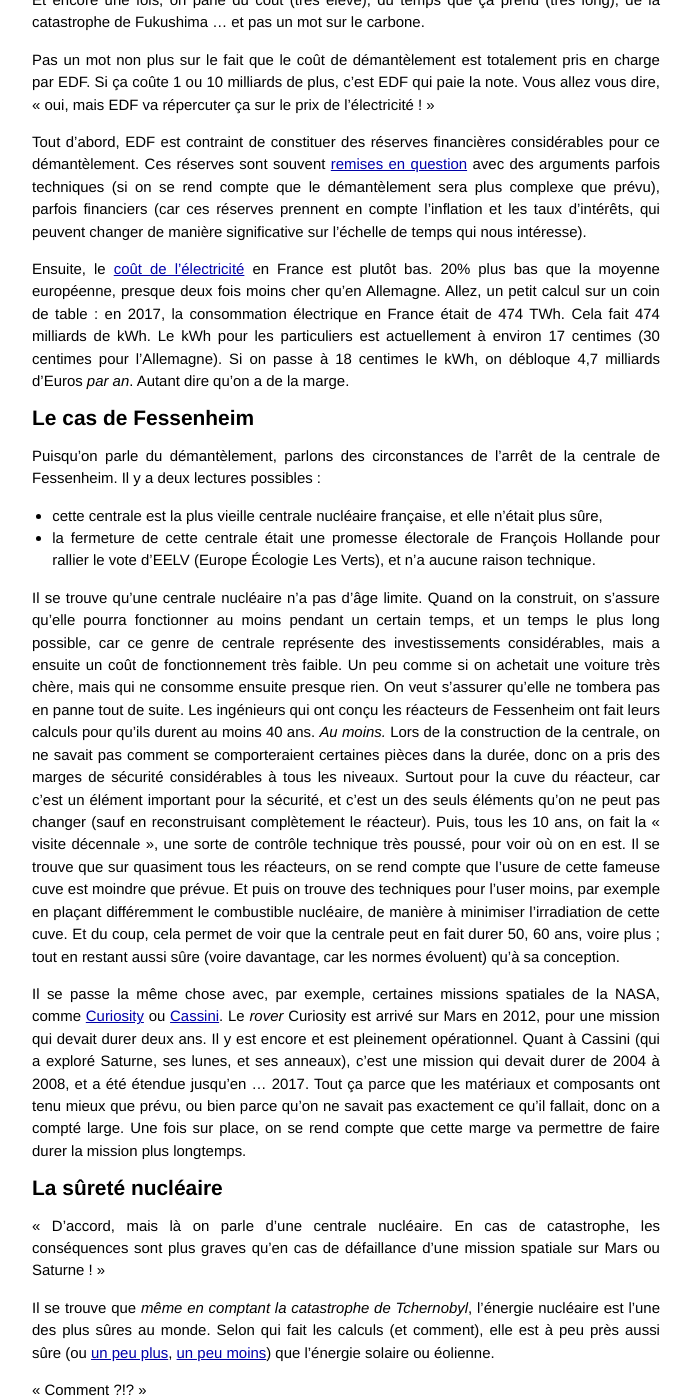
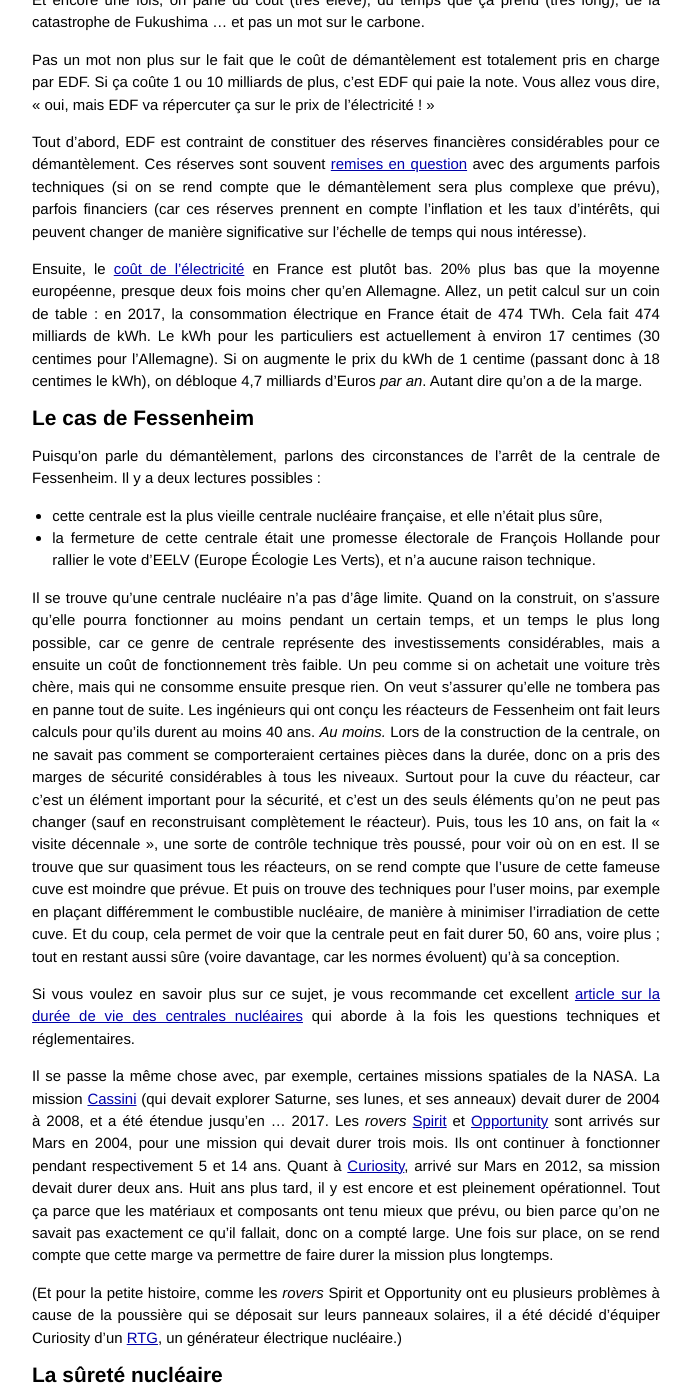
Before and after one commit to jpetazzo/jpetazzo.github.io, a Jekyll site: the page built from _posts/2020-07-31-selective-news-brief-me-nucleaire.markdown, in a window 1280 px wide and 1400 px high, scrolled down 4377 px. Shown: the whole window, without its empty margins (294-985 px from the left). Built offline with Jekyll 4.4.1, drawn with Linux system fonts in a browser that asks for light colours; comment, search, counter and statistics services are not loaded; some of the changed text lies outside the part shown.

Commit message:
many updates after Tristan's feedback

```diff
--- a/_posts/2020-07-31-selective-news-brief-me-nucleaire.markdown
+++ b/_posts/2020-07-31-selective-news-brief-me-nucleaire.markdown
@@ -45,7 +45,7 @@
 Dans son édition du [12 septembre 2019], *brief.me* parle
 du « surcoût caché des déchets nucléaires », reprenant
 un rapport de Greenpeace. Cela tombe quelques semaines
-après l'arrêt du [réacteur Astrid], un prototype de
+après l'arrêt du projet de [réacteur Astrid], un prototype de
 réacteur à neutrons rapides qui aurait permis de «&nbsp;brûler »
 certains déchets nucléaires, tout en produisant de l'électricité
 (et donc de l'argent). En particulier, il aurait
@@ -120,7 +120,7 @@
 permettant la construction de barrages, par exemple. C'est le cas
 de la [Norvège], qui produit 95% de son électricité de cette manière.
 En revanche, dans des pays comme la France ou l'Allemagne, on a déjà
-installé des barrages à peu près partout là où on pouvait.
+installé des barrages et centrales à peu près partout là où on pouvait.
 On est au max !
 
 **Les énergies solaire et éolienne**
@@ -137,11 +137,11 @@
 piscine sur pilotis, mais plutôt d'un lac en haut d'une montagne.)
 Quand il y a de l'électricité en rab', la station pompe de l'eau
 vers le haut. Puis, quand on
-a besoin de restituer l'électricité, les pompes se transforment
-en turbines, actionnées par l'eau qui redescend. Là aussi,
+a besoin de restituer l'électricité, on fait redescendre l'eau,
+qui fait alors tourner des turbines. Là aussi,
 on est limité par le terrain (en gros, il faut pouvoir installer
 une gigantesque piscine, de la taille d'un lac, le plus haut possible).
-Et là aussi, on est au max : on en a installé quasiment
+Et là aussi, on est (presque) au max : on en a installé quasiment
 partout là où on pouvait.
 
 Si vous n'êtes pas convaincu·e par ce discours, je vous invite à
@@ -244,7 +244,8 @@
 consommation électrique en France était de 474 TWh. Cela fait
 474 milliards de kWh. Le kWh pour les particuliers est actuellement
 à environ 17 centimes (30 centimes pour l'Allemagne).
-Si on passe à 18 centimes le kWh, on débloque 4,7 milliards d'Euros
+Si on augmente le prix du kWh de 1 centime
+(passant donc à 18 centimes le kWh), on débloque 4,7 milliards d'Euros
 *par an*. Autant dire qu'on a de la marge.
 
 
@@ -288,17 +289,29 @@
 peut en fait durer 50, 60 ans, voire plus ; tout en restant aussi
 sûre (voire davantage, car les normes évoluent) qu'à sa conception.
 
+Si vous voulez en savoir plus sur ce sujet, je vous recommande
+cet excellent [article sur la durée de vie des centrales nucléaires]
+qui aborde à la fois les questions techniques et réglementaires.
+
 Il se passe la même chose avec, par exemple, certaines missions
-spatiales de la NASA, comme [Curiosity] ou [Cassini]. Le *rover*
-Curiosity est arrivé sur Mars en 2012, pour une mission qui devait
-durer deux ans. Il y est encore et est pleinement opérationnel.
-Quant à Cassini (qui a exploré Saturne, ses lunes, et ses anneaux),
-c'est une mission qui devait durer de 2004 à 2008, et a été
-étendue jusqu'en ... 2017. Tout ça parce que les matériaux
+spatiales de la NASA.
+La mission [Cassini] (qui devait explorer Saturne, ses lunes, et ses anneaux)
+devait durer de 2004 à 2008, et a été étendue jusqu'en ... 2017.
+Les *rovers* [Spirit] et [Opportunity] sont arrivés sur Mars
+en 2004, pour une mission qui devait durer trois mois.
+Ils ont continuer à fonctionner pendant respectivement 5 et 14 ans.
+Quant à [Curiosity], arrivé sur Mars en 2012, sa mission devait
+durer deux ans. Huit ans plus tard, il y est encore et est pleinement opérationnel.
+Tout ça parce que les matériaux
 et composants ont tenu mieux que prévu, ou bien parce qu'on ne
 savait pas exactement ce qu'il fallait, donc on a compté large.
 Une fois sur place, on se rend compte que cette marge va
 permettre de faire durer la mission plus longtemps.
+
+(Et pour la petite histoire, comme les *rovers* Spirit et Opportunity
+ont eu plusieurs problèmes à cause de la poussière qui
+se déposait sur leurs panneaux solaires, il a été décidé
+d'équiper Curiosity d'un [RTG], un générateur électrique nucléaire.)
 
 
 ### La sûreté nucléaire
@@ -351,7 +364,16 @@
 Conclusion : la fermeture de la centrale de Fessenheim
 va coûter des vies humaines. C'est un fait avéré.
 
-Et puis il y a le réchauffement climatique. Enrayer le
+(Petite clarification : Datteln 4 n'a pas été construite
+spécifiquement pour remplacer Fessenheim. Elle aurait
+certainement été ouverte quand même.
+En revanche, Fessenheim exportait une part significative
+de sa production vers l'Allemagne. Pour remplacer
+cette production, l'Allemagne va devoir solliciter
+davantage ses centrales au charbon.)
+
+Et puis outre la pollution atmosphérique,
+il y a le réchauffement climatique. Enrayer le
 réchauffement climatique va demander des efforts considérables,
 à tous les niveaux. Comme évoqué plus haut, en dépit de
 dépenses pharaoniques, l'Allemagne obtient
@@ -408,6 +430,7 @@
 [15 juillet 2020]: https://app.brief.me/article/2020-07-15-10645-le-retard-et-le-surcout-de-lepr/
 [4 juillet 2020]: https://app.brief.me/article/2020-07-04-10600-le-difficile-demantelement-des-centrales-nucleaires/
 [8 juillet 2020]: https://app.brief.me/article/2020-07-08-10625-le-haut-conseil-pour-le-climat-publie-son-rapport-annuel/
+[article sur la durée de vie des centrales nucléaires]: https://kakolina.wixsite.com/mywebsite/post/comment-vieillissent-les-centrales-nucl%C3%A9aires
 [brief.me]: https://www.brief.me/
 [Cassini]: https://en.wikipedia.org/wiki/Cassini%E2%80%93Huygens
 [coût de l'Energiewende]: https://www.erneuerbare-energien.de/EE/Redaktion/DE/Downloads/eeg-in-zahlen-pdf.pdf%3F__blob%3DpublicationFile
@@ -418,11 +441,14 @@
 [France]: https://fr.wikipedia.org/wiki/%C3%89lectricit%C3%A9_en_France
 [coût de l'électricité]: https://fr.statista.com/infographie/11825/comparaison-cout-electricite-en-europe/
 [Norvège]: https://fr.wikipedia.org/wiki/Hydro%C3%A9lectricit%C3%A9_en_Norv%C3%A8ge
+[Opportunity]: https://en.wikipedia.org/wiki/Opportunity_(rover)
 [pollution des centrales au charbon]: https://env-health.org/IMG/pdf/dark_cloud-full_report_final.pdf
 [pompage-turbinage]: https://fr.wikipedia.org/wiki/Pompage-turbinage
 [quantité de CO2]: https://www.equilibredesenergies.org/12-10-2018-le-contenu-en-co2-du-kwh/
 [réacteur Astrid]: https://fr.wikipedia.org/wiki/Astrid_(r%C3%A9acteur)
 [remises en question]: https://www.actu-environnement.com/ae/news/nucleaire-demantelement-dechets-edf-taux-actualisation-provision-30389.php4
+[RTG]: https://fr.wikipedia.org/wiki/G%C3%A9n%C3%A9rateur_thermo%C3%A9lectrique_%C3%A0_radioisotope
+[Spirit]: https://en.wikipedia.org/wiki/Spirit_(rover)
 [sondage sur Twitter]: https://twitter.com/jpetazzo/status/1280074177467297793
 [Suède]: https://fr.wikipedia.org/wiki/%C3%89nergie_en_Su%C3%A8de
 [un peu moins]: https://ourworldindata.org/safest-sources-of-energy
```
